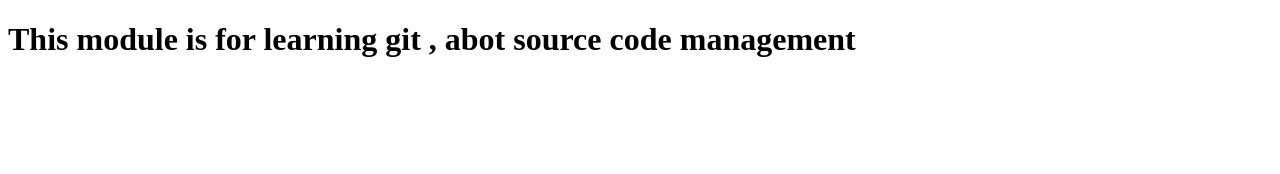
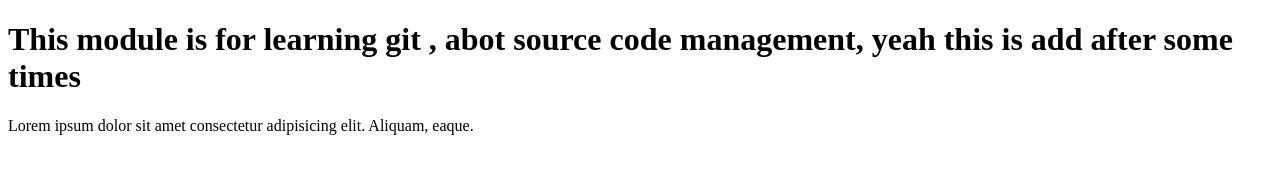
Before and after one commit to cmmanik/complete-web-development, a plain HTML site: page index.html in a window 1280 px wide. Drawn offline with Linux system fonts and the light colour scheme.

Commit message:
add new tag called p and update heading

```diff
--- a/index.html
+++ b/index.html
@@ -7,6 +7,7 @@
     <title>Learning git</title>
   </head>
   <body>
-    <h1>This module is for learning git , abot source code management</h1>
+    <h1>This module is for learning git , abot source code management, yeah this is add after some times</h1>
+    <p>Lorem ipsum dolor sit amet consectetur adipisicing elit. Aliquam, eaque.</p>
   </body>
 </html>
```
